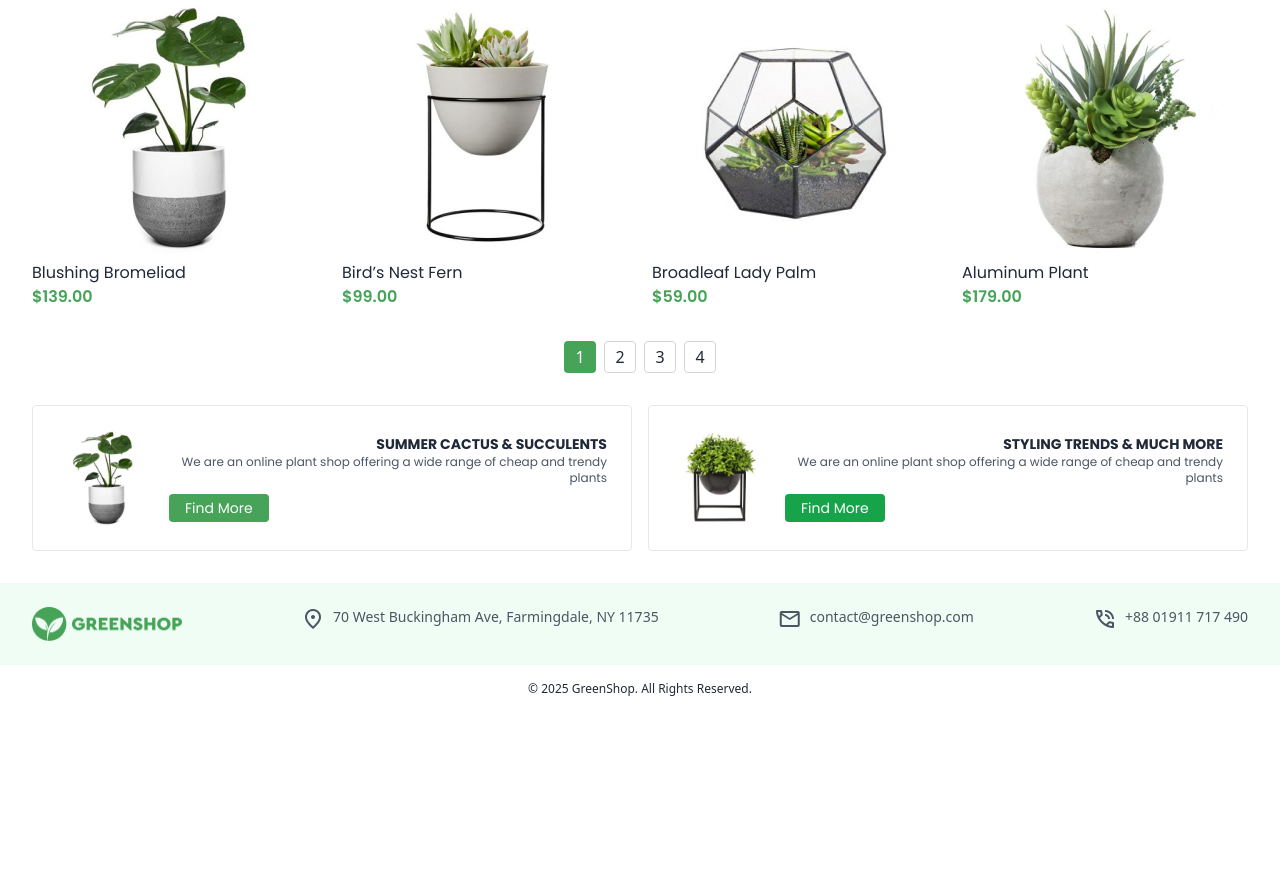
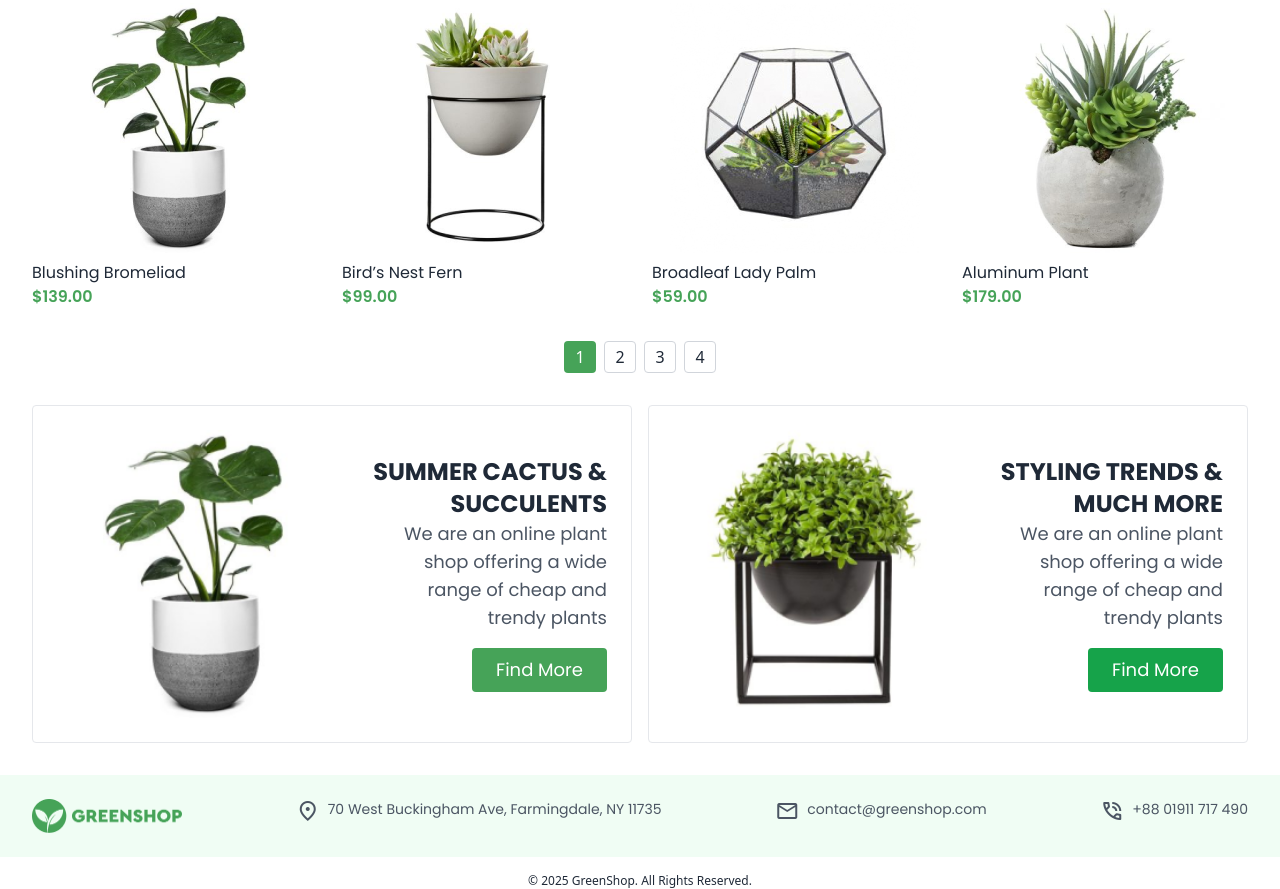
Before and after one commit to yunaah/tugasTailwind, a website: page index.html in a window 1280 px wide. Shown: the part 993-1882 px from the top of the page. Before the commit the page ends 1690 px from the top, so only its background shows below. Drawn offline with nearby package versions, Linux system fonts and the light colour scheme.

Commit message:
modif promo card

```diff
--- a/index.html
+++ b/index.html
@@ -13,12 +13,14 @@
       <div class="flex items-center gap-1 text-xl font-bold text-green-600">
         <img src="./image/logo.png" alt="logo" class="w-[150px] h-[34px]" />
       </div>
+
       <nav class="hidden md:flex gap-6 text-sm font-medium">
         <a href="#" class="text-green-600 border-b-2 border-green-600">Home</a>
         <a href="#">Shop</a>
         <a href="#">Plant Care</a>
         <a href="#">Blogs</a>
       </nav>
+
       <div class="flex items-center gap-4">
         <span class="material-symbols-outlined">Search</span>
         <span class="material-symbols-outlined">Shopping_cart</span>
@@ -68,42 +70,50 @@
     <!-- Product Grid -->
     <section class="font-poppins font-normal grid grid-cols-2 sm:grid-cols-3 md:grid-cols-4 gap-6 px-4 md:px-8">
       <!-- Repeat Product Item -->
+
       <div class="text-left">
         <img src="./image/baberton.png" alt="" class="mx-auto mb-2" />
         <p>Barberton Daisy</p>
         <p class="text-accent font-semibold">$119.00</p>
       </div>
+
       <div class="text-left">
         <img src="./image/angel.png" alt="" class="mx-auto mb-2" />
         <p>Angel Wing Begonia</p>
         <p class="text-accent font-semibold">$169.00</p>
       </div>
+
       <div class="text-center relative">
         <span class="absolute top-2 left-2 bg-green-100 text-accent px-2 text-xs font-semibold rounded">13% OFF</span>
         <img src="./image/african.png" alt="" class="mx-auto mb-2" />
         <p class="text-left">African Violet</p>
         <p class="text-left text-accent font-semibold">$199.00 <span class="text-gray-400 line-through">$229.00</span></p>
       </div>
+
       <div class="text-left">
         <img src="./image/spiderlily.png" alt="" class="mx-auto mb-2" />
         <p>Beach Spider Lily</p>
         <p class="text-accent font-semibold">$129.00</p>
       </div>
+
       <div class="text-left">
         <img src="./image/blushing.png" alt="" class="mx-auto mb-2" />
         <p>Blushing Bromeliad</p>
         <p class="text-accent 600 font-semibold">$139.00</p>
       </div>
+
       <div class="text-left">
         <img src="./image/birdnest.png" alt="" class="mx-auto mb-2" />
         <p>Bird’s Nest Fern</p>
         <p class="text-accent font-semibold">$99.00</p>
       </div>
+
       <div class="text-left">
         <img src="./image/broadleaf.png" alt="" class="mx-auto mb-2" />
         <p>Broadleaf Lady Palm</p>
         <p class="text-accent font-semibold">$59.00</p>
       </div>
+
       <div class="text-left">
         <img src="./image/aluminium.png" alt="" class="mx-auto mb-2" />
         <p>Aluminum Plant</p>
@@ -121,27 +131,41 @@
 
     <!-- Promo Cards -->
     <section class="font-poppins grid grid-cols-1 md:grid-cols-2 gap-4 px-4 md:px-8 pb-8">
-      <div class="flex items-center gap-4 p-6 border rounded">
-        <img src="./image/blushing.png" alt="" class="w-24" />
-        <div>
-          <h3 class="font-bold uppercase text-sm text-right">Summer Cactus & Succulents</h3>
-          <p class="text-xs text-gray-600 text-right">We are an online plant shop offering a wide range of cheap and trendy plants</p>
-          <button class="mt-2 px-4 py-1 bg-accent text-white text-sm rounded">Find More</button>
+      <div class="flex items-center gap-6 p-6 border rounded min-h-[220px]">
+        <img src="./image/blushing.png" alt="" class="w-72" />
+        <div class="flex flex-col justify-between flex-1 text-right">
+          <div>
+            <h3 class="font-bold uppercase text-lg md:text-2xl">Summer Cactus & Succulents</h3>
+            <p class="text-base md:text-lg text-gray-600">We are an online plant shop offering a wide range of cheap and trendy plants</p>
+          </div>
+          <div class="mt-4">
+            <button class="ml-auto px-6 py-2 bg-accent text-white text-base md:text-lg rounded">
+              Find More
+            </button>
+          </div>
         </div>
       </div>
-      <div class="flex items-center gap-4 p-6 border rounded">
-        <img src="./image/african.png" alt="" class="w-24" />
-        <div>
-          <h3 class="font-bold uppercase text-sm text-right">Styling Trends & Much More</h3>
-          <p class="text-xs text-gray-600 text-right">We are an online plant shop offering a wide range of cheap and trendy plants</p>
-          <button class="mt-2 px-4 py-1 bg-green-600 text-white text-sm rounded">Find More</button>
+
+      <div class="flex items-center gap-6 p-6 border rounded min-h-[220px]">
+        <img src="./image/african.png" alt="" class="w-72" />
+        <div class="flex flex-col justify-between flex-1 text-right">
+          <div>
+            <h3 class="font-bold uppercase text-lg md:text-2xl">Styling Trends & Much More</h3>
+            <p class="text-base md:text-lg text-gray-600">We are an online plant shop offering a wide range of cheap and trendy plants</p>
+          </div>
+          <div class="mt-4">
+            <button class="ml-auto px-6 py-2 bg-green-600 text-white text-base md:text-lg rounded">
+              Find More
+            </button>
+          </div>
         </div>
       </div>
     </section>
 
+
     <!-- Footer -->
     <footer class="bg-green-50 py-6 px-4 md:px-8 text-sm text-gray-600">
-      <div class="flex flex-col md:flex-row md:items-start justify-between gap-6">
+      <div class="font-poppins flex flex-col md:flex-row md:items-start justify-between gap-6">
         <!-- Logo -->
         <div class="flex justify-center md:justify-start">
           <img src="./image/logo.png" alt="logo" class="w-[150px] h-[34px]" />
```
Also changed, not shown: style/output.css.
